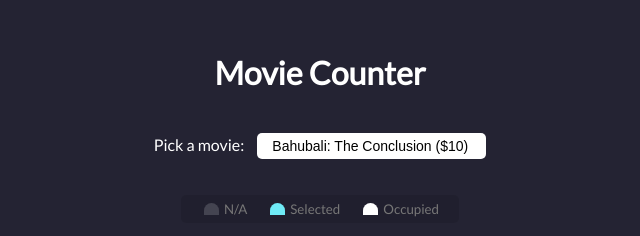
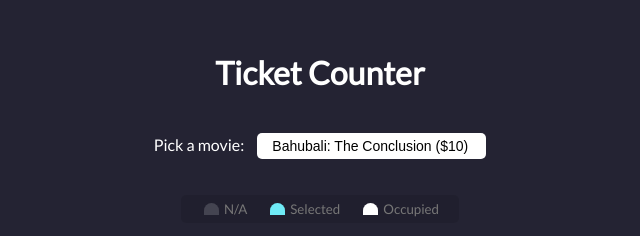
Before and after one commit to pkkarn/pkkarn-20-JS-Challenge-, a plain HTML site: page 2/index.html in a window 1280 px wide. Shown: the part 131-367 px from the top of the page, 320-960 px from the left. Drawn offline with Linux system fonts and the light colour scheme.

Commit message:
Name edit

```diff
--- a/2/index.html
+++ b/2/index.html
@@ -8,7 +8,7 @@
 </head>
 <body>
     <!-- Code Begin: Movie Booking -->
-    <h1>Movie Counter</h1>
+    <h1>Ticket Counter</h1>
     <div class="movie-container">
         <label>Pick a movie: </label>
         <select id="movie">
```
